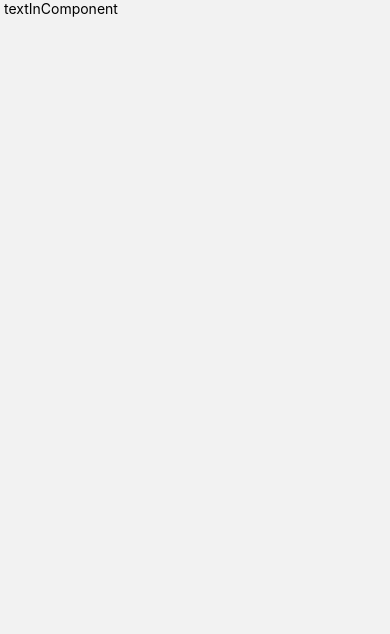
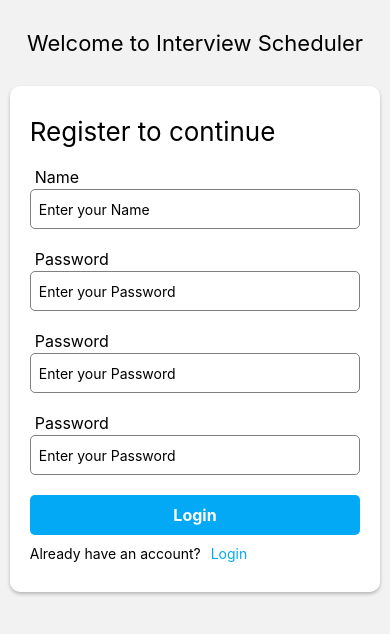
Before and after one commit to adityadeshpande0/int-scheduler-native-app, a React Native app: screen /Register in a window 390 px wide. Shown: the top 634 px of the page. Built offline with nearby package versions, Linux system fonts and the light colour scheme.

Commit message:
Register Screen But needs an Update

```diff
--- a/screens/Register.jsx
+++ b/screens/Register.jsx
@@ -1,14 +1,248 @@
-import React, { Component } from 'react'
-import { Text, View } from 'react-native'
+import React, { useState } from "react";
+import {
+  Text,
+  StyleSheet,
+  View,
+  TextInput,
+  Pressable,
+  ScrollView,
+  RefreshControl,
+} from "react-native";
+import { SafeAreaView } from "react-native-safe-area-context";
 
-export class Register extends Component {
-  render() {
-    return (
-      <View>
-        <Text> textInComponent </Text>
+function Register({ navigation }) {
+  const [formState, setFormState] = useState({
+    email: "",
+    password: "",
+    emailError: "",
+    passwordError: "",
+  });
+  const [refreshing, setRefreshing] = useState(false);
+
+  const handleChange = (name, value) => {
+    setFormState((prevState) => ({
+      ...prevState,
+      [name]: value,
+      [`${name}Error`]: "", // Reset the error message when user starts typing
+    }));
+  };
+
+  const validate = () => {
+    let valid = true;
+    let errors = {};
+
+    if (!formState.email) {
+      errors.emailError = "Email Id cannot be empty";
+      valid = false;
+    } else if (!/^[^\s@]+@[^\s@]+\.[^\s@]+$/.test(formState.email)) {
+      errors.emailError = "Invalid Email Id";
+      valid = false;
+    }
+
+    if (!formState.password) {
+      errors.passwordError = "Password cannot be empty";
+      valid = false;
+    } else if (formState.password.length < 6) {
+      errors.passwordError = "Password must be at least 6 characters";
+      valid = false;
+    }
+
+    setFormState((prevState) => ({
+      ...prevState,
+      ...errors,
+    }));
+
+    return valid;
+  };
+
+  const handleSubmit = () => {
+    if (validate()) {
+      // Submit form
+      console.log("Form submitted");
+    }
+  };
+
+  const onRefresh = () => {
+    setRefreshing(true);
+    // Simulate a network request
+    setTimeout(() => {
+      setFormState({
+        email: "",
+        password: "",
+        emailError: "",
+        passwordError: "",
+      });
+      setRefreshing(false);
+    }, 500);
+  };
+
+  const handleNavigation = () => {
+    navigation.navigate("Login");
+  };
+
+  return (
+    <SafeAreaView style={styles.safeArea}>
+      <View style={styles.container}>
+        <ScrollView
+          contentContainerStyle={styles.scrollView}
+          refreshControl={
+            <RefreshControl refreshing={refreshing} onRefresh={onRefresh} />
+          }
+        >
+          <View style={styles.titleContainer}>
+            <Text style={styles.title}> Welcome to Interview Scheduler </Text>
+          </View>
+          <View style={styles.formContainer}>
+            <Text
+              style={{
+                fontSize: 26,
+                marginBottom: 10,
+              }}
+            >
+              Register to continue
+            </Text>
+            <View style={styles.inputContainer}>
+              <Text style={styles.textInputLabel}>Name</Text>
+              <TextInput
+                style={styles.inputBox}
+                placeholder="Enter your Name"
+                value={formState.email}
+                onChangeText={(text) => handleChange("email", text)}
+              />
+              {formState.emailError ? (
+                <Text style={styles.errorText}>{formState.emailError}</Text>
+              ) : null}
+            </View>
+            <View style={styles.inputContainer}>
+              <Text style={styles.textInputLabel}>Password</Text>
+              <TextInput
+                style={styles.inputBox}
+                placeholder="Enter your Password"
+                secureTextEntry
+                value={formState.password}
+                onChangeText={(text) => handleChange("password", text)}
+              />
+              {formState.passwordError ? (
+                <Text style={styles.errorText}>{formState.passwordError}</Text>
+              ) : null}
+            </View>
+            <View style={styles.inputContainer}>
+              <Text style={styles.textInputLabel}>Password</Text>
+              <TextInput
+                style={styles.inputBox}
+                placeholder="Enter your Password"
+                secureTextEntry
+                value={formState.password}
+                onChangeText={(text) => handleChange("password", text)}
+              />
+              {formState.passwordError ? (
+                <Text style={styles.errorText}>{formState.passwordError}</Text>
+              ) : null}
+            </View>
+            <View style={styles.inputContainer}>
+              <Text style={styles.textInputLabel}>Password</Text>
+              <TextInput
+                style={styles.inputBox}
+                placeholder="Enter your Password"
+                secureTextEntry
+                value={formState.password}
+                onChangeText={(text) => handleChange("password", text)}
+              />
+              {formState.passwordError ? (
+                <Text style={styles.errorText}>{formState.passwordError}</Text>
+              ) : null}
+            </View>
+            <Pressable style={styles.loginButton} onPress={handleSubmit}>
+              <Text style={styles.buttonText}>Login</Text>
+            </Pressable>
+            <View style={{ flex: 1, flexDirection: "row" }}>
+              <Text>Already have an account?</Text>
+              <Pressable
+                onPress={handleNavigation}
+                style={{ marginHorizontal: 10 }}
+              >
+                <Text style={{ color: "#03a9f4" }}>Login</Text>
+              </Pressable>
+            </View>
+          </View>
+        </ScrollView>
       </View>
-    )
-  }
+    </SafeAreaView>
+  );
 }
 
-export default Register
+export default Register;
+
+const styles = StyleSheet.create({
+  safeArea: {
+    flex: 1,
+  },
+  container: {
+    flex: 1,
+  },
+  scrollView: {
+    flexGrow: 1,
+    // justifyContent: "center",
+    alignItems: "center",
+  },
+  titleContainer: {
+    justifyContent: "center",
+    alignItems: "center",
+    marginTop: 30,
+    marginBottom: 30,
+  },
+  title: {
+    fontSize: 22,
+    justifyContent: "center",
+    alignItems: "center",
+  },
+  inputContainer: {
+    marginVertical: 10,
+  },
+  textInputLabel: {
+    fontSize: 16,
+    marginBottom: 2,
+    marginLeft: 5,
+  },
+  errorContainer: {
+    height: 20, // Reserve space for the error message
+    marginLeft: 5,
+  },
+  errorText: {
+    color: "red",
+    marginTop: 5,
+  },
+  inputBox: {
+    height: 40,
+    borderColor: "gray",
+    borderWidth: 1,
+    borderRadius: 5,
+    paddingLeft: 8,
+    backgroundColor: "#fff",
+  },
+  formContainer: {
+    width: "95%",
+    paddingHorizontal: 20,
+    paddingVertical: 30,
+    borderRadius: 10,
+    backgroundColor: "#fff",
+    shadowColor: "#000",
+    shadowOffset: { width: 0, height: 2 },
+    shadowOpacity: 0.25,
+    shadowRadius: 3.84,
+    elevation: 5,
+  },
+  loginButton: {
+    justifyContent: "center",
+    alignItems: "center",
+    backgroundColor: "#03A9F4",
+    height: 40,
+    borderRadius: 5,
+    marginVertical: 10,
+  },
+  buttonText: {
+    fontSize: 16,
+    fontWeight: "bold",
+    color: "#fff",
+  },
+});
```
